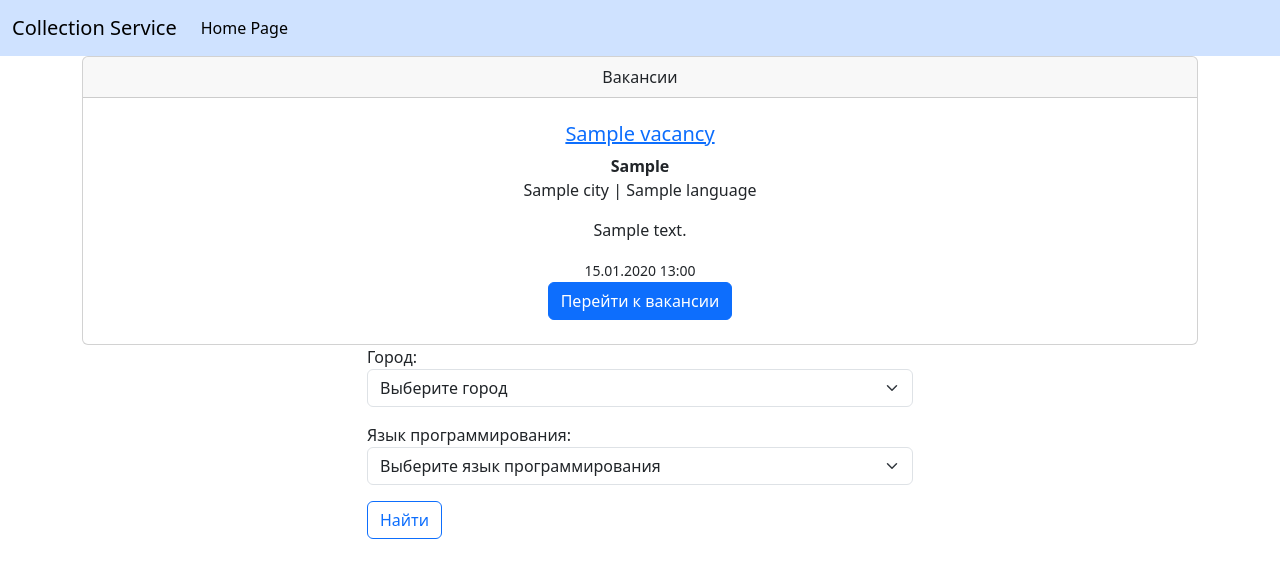
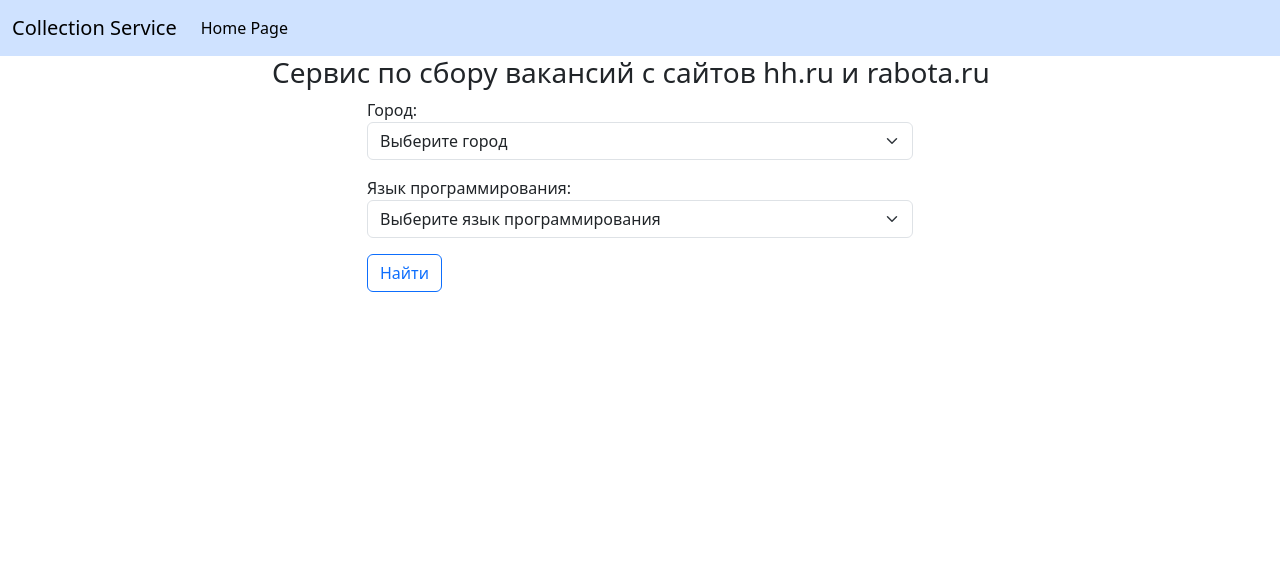
Before and after one commit to Daikku/collection_service, a Django app: template collecting/templates/collecting/home_page.html in a window 1280 px wide. Shown: the top 578 px of the page. Run offline with Django 4.2, Linux system fonts and the light colour scheme; the template is opened without the code that fills it: values that come from a table or form of the project are taken from there, others are empty; tables that the repository leaves empty hold one stand-in row (values such as "Sample post").

Commit message:
Micro updated files

```diff
--- a/collecting/templates/collecting/home_page.html
+++ b/collecting/templates/collecting/home_page.html
@@ -1,26 +1,18 @@
 {% extends 'base.html' %}
 
+{% block title %}Home page{% endblock title %}
+
 {% block content %}
-<div class="card text-center">
-  <div class="card-header">
-    Вакансии
+<div class="row">
+  <div class="col-md-8 mx-auto">
+    <h3>
+      Сервис по сбору вакансий с сайтов hh.ru и rabota.ru
+    </h3>
   </div>
-  {% for vacancy in vacancies %}
-  <div class="card-body my-2">
-    <h5 class="card-title"><a href="{{ vacancy.url }}" target="_blank">{{ vacancy.title }}</a></h5>
-    <strong>{{ vacancy.company }}</strong>
-    <p>{{ vacancy.city.name}} | {{ vacancy.language.name}}</p>
-    <p class="card-text">{{ vacancy.description }}</p>
-    <small class="card-time">{{ vacancy.time|date:"d.m.Y"}} {{ vacancy.time|time:"H:i"}}</small><br>
-    <a href="{{ vacancy.url }}" class="btn btn-primary">Перейти к вакансии</a>
-  </div>
-  {% empty %}
-    <h3>По вашему запросу ничего не найдено</h3>
-  {% endfor %}
 </div>
 <div class="row">
   <div class="col-md-6 mx-auto">
-    <form method="get" action="">
+    <form method="get" action="{% url 'list_view' %}">
       <div class="form-group">
            {{ form.as_table }}
       </div>
--- a/templates/base.html
+++ b/templates/base.html
@@ -4,7 +4,7 @@
 <head>
     <meta charset="UTF-8">
     <meta name="viewport" content="width=device-width, initial-scale=1">
-    <title>{% block title %}Home Page{% endblock title %}</title>
+    <title>{% block title %}{% endblock title %}</title>
     <link rel="stylesheet" href="{% static 'css/style.css' %}" type="text/css">
     <link href="https://cdn.jsdelivr.net/npm/bootstrap@5.3.0-alpha1/dist/css/bootstrap.min.css" rel="stylesheet" integrity="sha384-GLhlTQ8iRABdZLl6O3oVMWSktQOp6b7In1Zl3/Jr59b6EGGoI1aFkw7cmDA6j6gD" crossorigin="anonymous">
 </head>
@@ -13,14 +13,14 @@
         {% block header %}
         <nav class="navbar navbar-expand-lg bg-primary-subtle">
           <div class="container-fluid">
-            <a class="navbar-brand" href="#">Collection Service</a>
+            <a class="navbar-brand" href="{% url 'home_page' %}">Collection Service</a>
             <button class="navbar-toggler" type="button" data-bs-toggle="collapse" data-bs-target="#navbarNav" aria-controls="navbarNav" aria-expanded="false" aria-label="Toggle navigation">
               <span class="navbar-toggler-icon"></span>
             </button>
             <div class="collapse navbar-collapse" id="navbarNav">
               <ul class="navbar-nav">
                 <li class="nav-item">
-                  <a class="nav-link active" aria-current="page" href="http://localhost:8000/">Home Page</a>
+                  <a class="nav-link active" aria-current="page" href="{% url 'home_page' %}">Home Page</a>
                 </li>
               </ul>
             </div>
```
